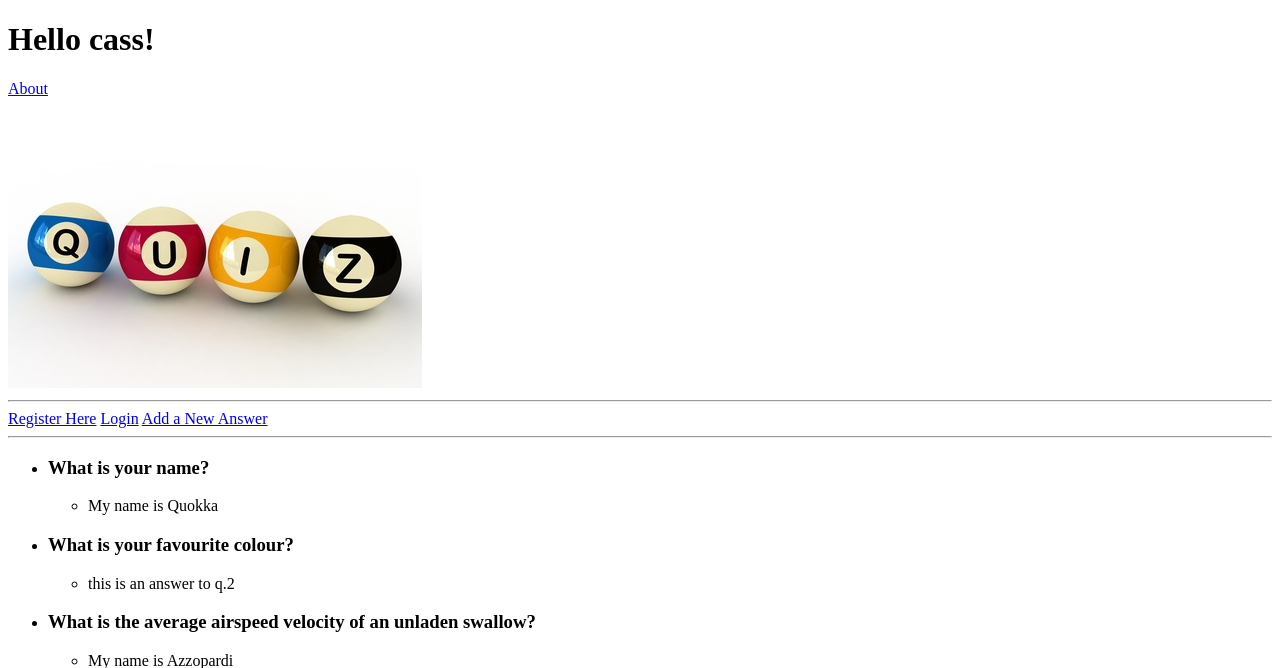
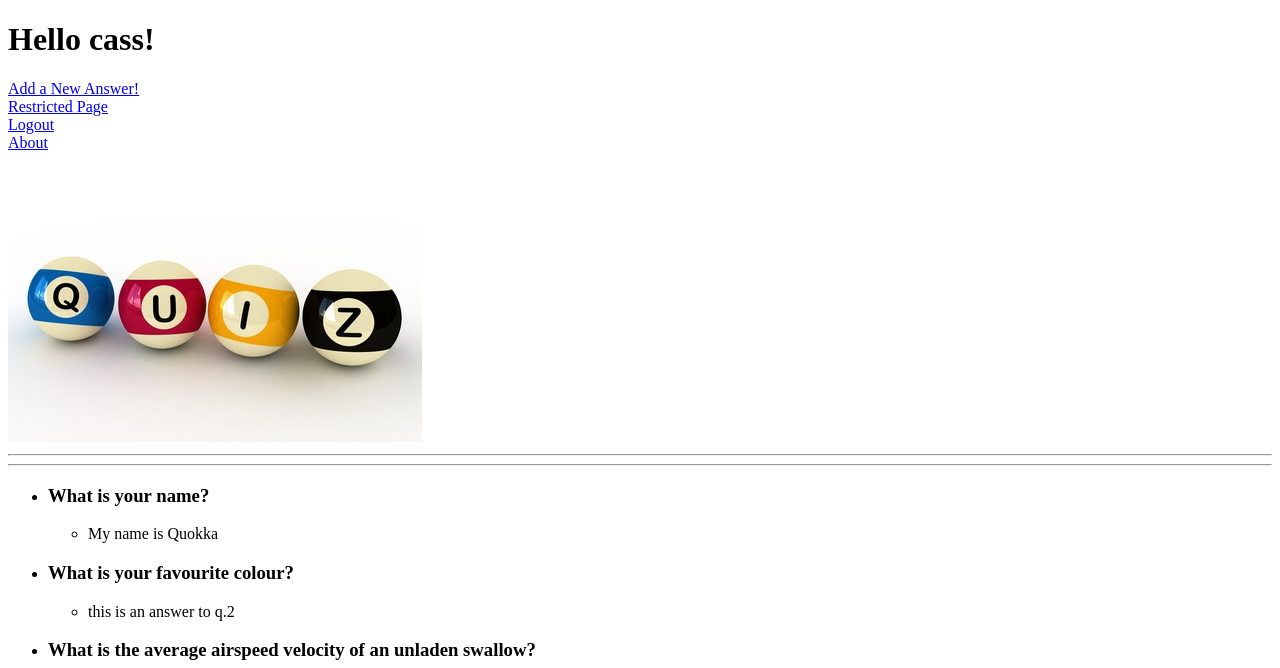
Before and after one commit to cassiebrooks/itech, a Django app: page /quokka/ in a window 1280 px wide. Shown: the top 668 px of the page. Run offline with Django 3.2, Linux system fonts and the light colour scheme; a user stored in the database is signed in; data comes from the database, SQL or seed files in the repository; both versions use the stored data as it was after the commit.

Commit message:
Add logout functionality & loggedIn-only pages

```diff
--- a/quokka/urls.py
+++ b/quokka/urls.py
@@ -7,4 +7,7 @@ urlpatterns = [
 	url(r'^add_answer/$', views.add_answer, name='add_answer'),
 	url(r'^register/$', views.register, name='register'),
 	url(r'^login/$', views.user_login, name='login'),
+	url(r'^restricted/', views.restricted, name='restricted'),
+	url(r'^logout/$', views.user_logout, name='logout'),
+
 ]
--- a/quokka/views.py
+++ b/quokka/views.py
@@ -1,5 +1,6 @@
 from django.http import HttpResponse, HttpResponseRedirect
-from django.contrib.auth import authenticate, login
+from django.contrib.auth import authenticate, login, logout
+from django.contrib.auth.decorators import login_required
 from django.shortcuts import render
 from quokka.models import Question, Answer, Votes, Set
 from quokka.forms import AnswerForm, UserForm, UserProfileForm
@@ -80,3 +81,12 @@ def user_login(request):
             return HttpResponse("Invalid login details supplied.")
     else:
         return render(request, 'quokka/login.html', {})
+
+@login_required
+def restricted(request):
+	return HttpResponse("Since you're logged in, you can see this text")
+
+@login_required
+def user_logout(request):
+    logout(request)
+    return HttpResponseRedirect('/quokka/')
--- a/tango_with_django_project/settings.py
+++ b/tango_with_django_project/settings.py
@@ -90,3 +90,5 @@ STATIC_URL = '/static/'
 
 MEDIA_URL = '/media/'
 MEDIA_ROOT = os.path.join(BASE_DIR, 'media')
+
+LOGIN_URL = '/quokka/login/'
--- a/templates/quokka/index.html
+++ b/templates/quokka/index.html
@@ -9,19 +9,20 @@
     <body>
 
         {% if user.is_authenticated %}
-        <h1>Hello {{ user.username }}!</h1>
+            <h1>Hello {{ user.username }}!</h1>
+            <a href="/quokka/add_answer/">Add a New Answer!</a><br />
+            <a href="/quokka/restricted/">Restricted Page</a><br />
+            <a href="/quokka/logout/">Logout</a><br />
         {% else %}
-        <h1>Hello world!</h1>
+            <h1>Hello world!</h1>
+            <a href="/quokka/register/">Register Here</a><br />
+            <a href="/quokka/login/">Login</a><br />
         {% endif %}
 
         <a href="/quokka/about/">About</a><br />
         <img src="{% static "images/quiz.jpg" %}" alt="" />
 
         <hr>
-
-        <a href="/quokka/register/">Register Here</a>
-        <a href="/rango/login/">Login</a>
-        <a href="/quokka/add_answer/">Add a New Answer</a><br />
 
         <hr>
         {% if questions %}
```
Also changed, not shown: db.sqlite3, 3 other files.
